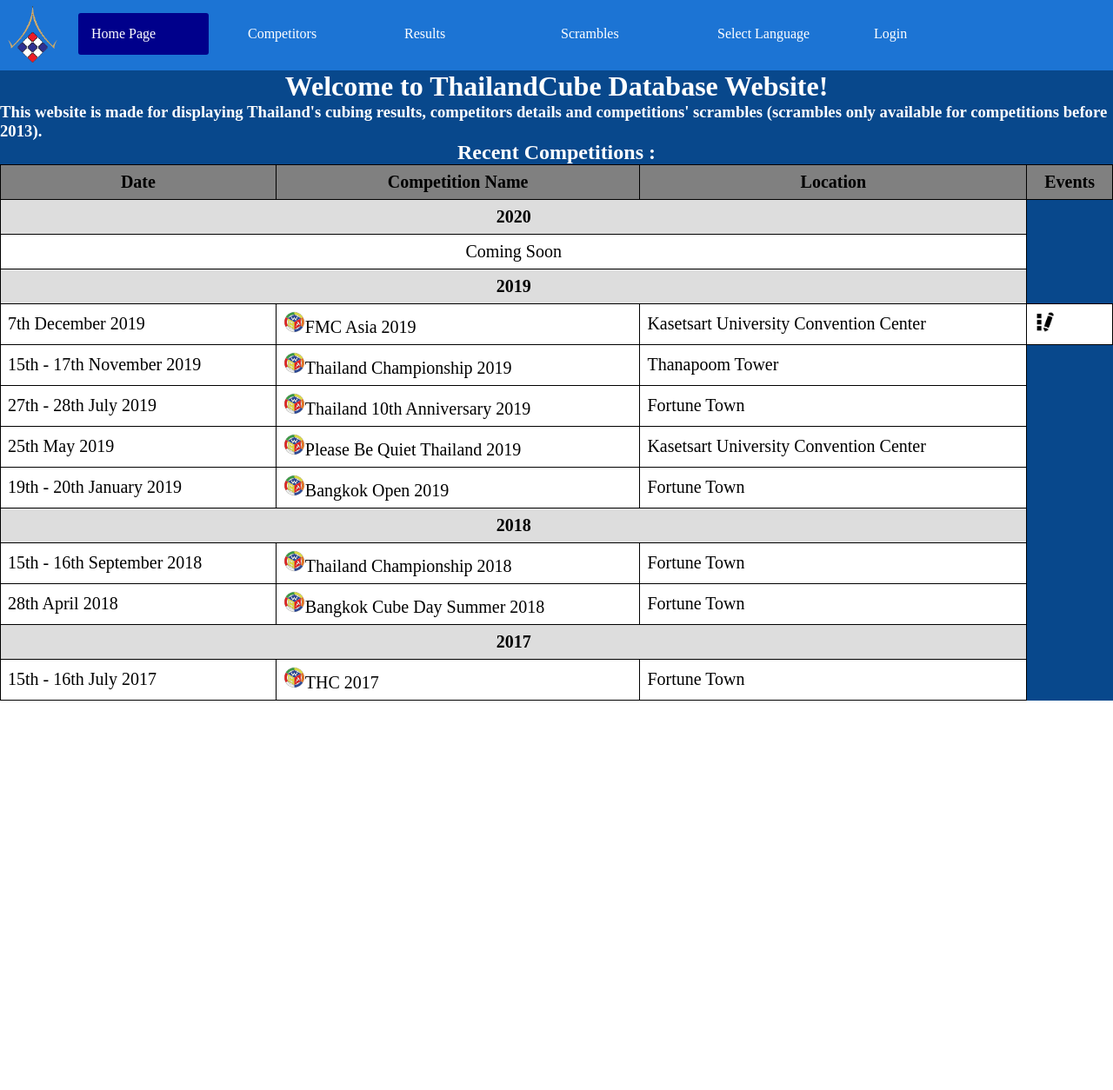
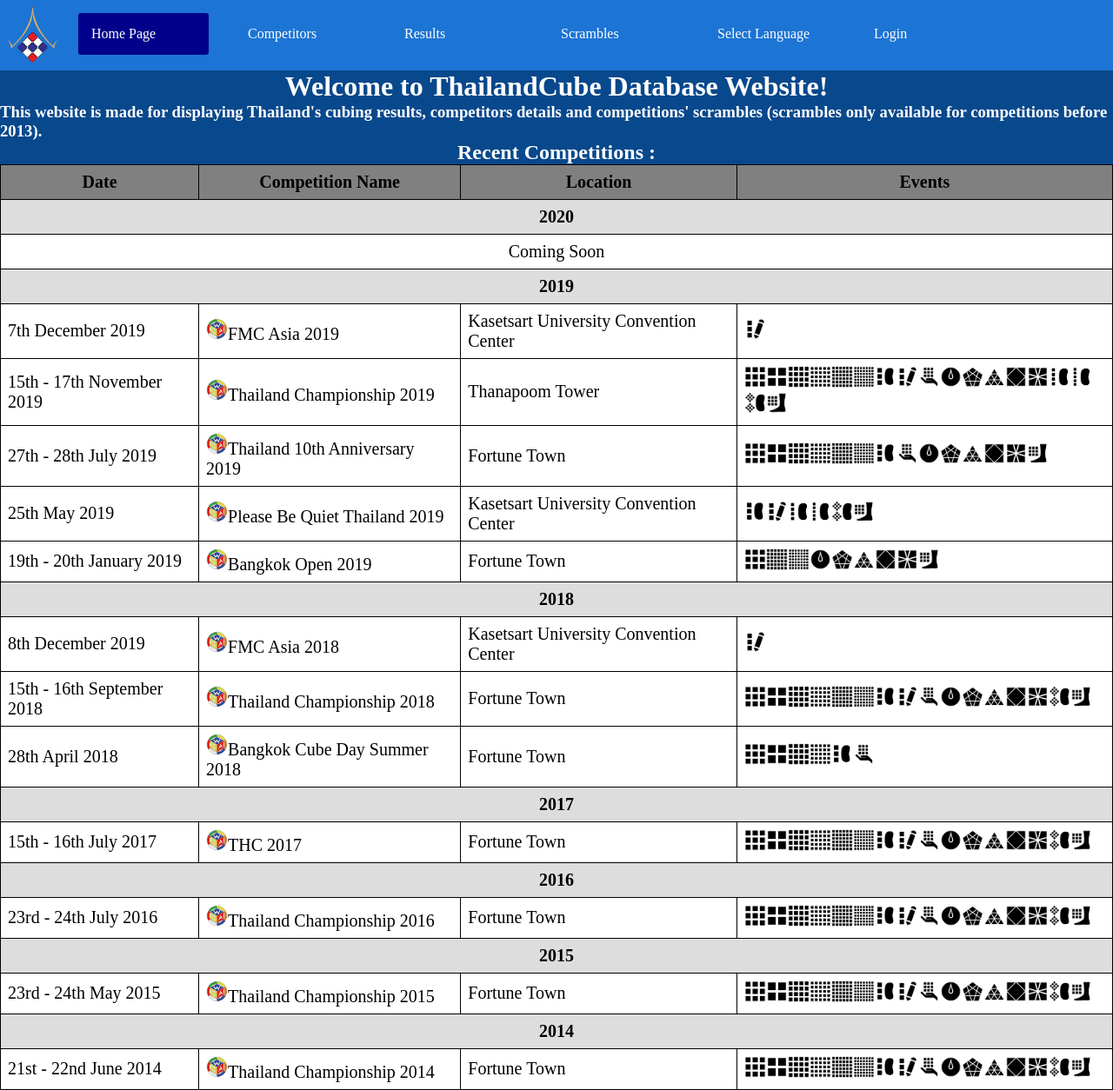
Before and after one commit to Kin6133/thcdbweb, a PHP site: page /en/index.html in a window 1280 px wide. Shown: the whole page at 87% size. Before the commit the page ends 806 px from the top, so only its background shows below. Run offline with PHP 8.4, Linux system fonts and the light colour scheme.

Commit message:
Comps Updated

```diff
--- a/CSS/index.css
+++ b/CSS/index.css
@@ -15,7 +15,7 @@
   }
 *
     {
-        font-family: 'supermarket';
+        font-family: supermarket;
         color: white;
         padding: 0;
         margin: 0;
@@ -146,3 +146,8 @@
     {
         background-color: grey;
     }
+.flag
+    {
+        width: 20%;
+        height: 20%;
+    }
--- a/en/index.html
+++ b/en/index.html
@@ -17,9 +17,8 @@
                 <li>Select Language
                     <div class="sel">
                         <ul>
-                            <li><a href="../en/index.html">English (English)</a></li>
-                            <li><a href="../th/index.html">Thai (ภาษาไทย)</a></li>
-                            <li><a href="../jp/index.html">Japanese (日本語)</a></li>
+                            <li><a href="../en/index.html"><img class="flag" src="../Images/UK Flag.png">English (English)</a></li>
+                            <li><a href="../th/index.html"><img class="flag" src="../Images/Thailand Flag.png">Thai (ภาษาไทย)</a></li>
                         </ul>
                     </div>
                 </li>
@@ -37,13 +36,13 @@
                 <th class="row">Events</th>
             </tr>
             <tr>
-                <th colspan="3" class="year">2020</th>
+                <th colspan="4" class="year">2020</th>
             </tr>
             <tr>
-                <td colspan="3" class="spe">Coming Soon</td>
+                <td colspan="4" class="spe">Coming Soon</td>
             </tr>
             <tr>
-                <th colspan="3" class="year">2019</th>
+                <th colspan="4" class="year">2019</th>
             </tr>
             <tr>
                 <td>7th December 2019</td>
@@ -55,42 +54,82 @@
                 <td>15th - 17th November 2019</td>
                 <td><a href="https://www.worldcubeassociation.org/competitions/ThailandChampionship2019"><img class="wca" src="../Images/WCA.png"></a>Thailand Championship 2019</td>
                 <td>Thanapoom Tower</td>
+                <td><img src="../Images/Events Bl/333.png"><img src="../Images/Events Bl/222.png"><img src="../Images/Events Bl/444.png"><img src="../Images/Events Bl/555.png"><img src="../Images/Events Bl/666.png"><img src="../Images/Events Bl/777.png"><img src="../Images/Events Bl/3bld.png"><img src="../Images/Events Bl/fmc.png"><img src="../Images/Events Bl/oh.png"><img src="../Images/Events Bl/clock.png"><img src="../Images/Events Bl/mega.png"><img src="../Images/Events Bl/pyra.png"><img src="../Images/Events Bl/skewb.png"><img src="../Images/Events Bl/sq1.png"><img src="../Images/Events Bl/4bld.png"><img src="../Images/Events Bl/5bld.png"><img src="../Images/Events Bl/3mbld.png"><img src="../Images/Events Bl/333ft.png"></td>
             </tr>
             <tr>
                 <td>27th - 28th July 2019</td>
                 <td><a href="https://www.worldcubeassociation.org/competitions/Thailand10thAnniversary2019"><img class="wca" src="../Images/WCA.png"></a>Thailand 10th Anniversary 2019</td>
                 <td>Fortune Town</td>
+                <td><img src="../Images/Events Bl/333.png"><img src="../Images/Events Bl/222.png"><img src="../Images/Events Bl/444.png"><img src="../Images/Events Bl/555.png"><img src="../Images/Events Bl/666.png"><img src="../Images/Events Bl/777.png"><img src="../Images/Events Bl/3bld.png"><img src="../Images/Events Bl/oh.png"><img src="../Images/Events Bl/clock.png"><img src="../Images/Events Bl/mega.png"><img src="../Images/Events Bl/pyra.png"><img src="../Images/Events Bl/skewb.png"><img src="../Images/Events Bl/sq1.png"><img src="../Images/Events Bl/333ft.png"></td>
             </tr>
             <tr>
                 <td>25th May 2019</td>
                 <td><a href="https://www.worldcubeassociation.org/competitions/PleaseBeQuietThailand2019"><img class="wca" src="../Images/WCA.png"></a>Please Be Quiet Thailand 2019</td>
                 <td>Kasetsart University Convention Center</td>
+                <td><img src="../Images/Events Bl/3bld.png"><img src="../Images/Events Bl/fmc.png"><img src="../Images/Events Bl/4bld.png"><img src="../Images/Events Bl/5bld.png"><img src="../Images/Events Bl/3mbld.png"><img src="../Images/Events Bl/333ft.png"></td>
             </tr>
             <tr>
                 <td>19th - 20th January 2019</td>
                 <td><a href="https://www.worldcubeassociation.org/competitions/BangkokOpen2019"><img class="wca" src="../Images/WCA.png"></a>Bangkok Open 2019</td>
                 <td>Fortune Town</td>
+                <td><img src="../Images/Events Bl/333.png"><img src="../Images/Events Bl/666.png"><img src="../Images/Events Bl/777.png"><img src="../Images/Events Bl/clock.png"><img src="../Images/Events Bl/mega.png"><img src="../Images/Events Bl/pyra.png"><img src="../Images/Events Bl/skewb.png"><img src="../Images/Events Bl/sq1.png"><img src="../Images/Events Bl/333ft.png"></td>
             </tr>
             <tr>
-                <th colspan="3" class="year">2018</th>
+                <th colspan="4" class="year">2018</th>
+            </tr>
+            <tr>
+                <td>8th December 2019</td>
+                <td><a href="https://www.worldcubeassociation.org/competitions/FMCAsia2018"><img class="wca" src="../Images/WCA.png"></a>FMC Asia 2018</td>
+                <td>Kasetsart University Convention Center</td>
+                <td><img src="../Images/Events Bl/fmc.png"></td>
             </tr>
             <tr>
                 <td>15th - 16th September 2018</td>
                 <td><a href="https://www.worldcubeassociation.org/competitions/ThailandChampionship2018"><img class="wca" src="../Images/WCA.png"></a>Thailand Championship 2018</td>
                 <td>Fortune Town</td>
+                <td><img src="../Images/Events Bl/333.png"><img src="../Images/Events Bl/222.png"><img src="../Images/Events Bl/444.png"><img src="../Images/Events Bl/555.png"><img src="../Images/Events Bl/666.png"><img src="../Images/Events Bl/777.png"><img src="../Images/Events Bl/3bld.png"><img src="../Images/Events Bl/fmc.png"><img src="../Images/Events Bl/oh.png"><img src="../Images/Events Bl/clock.png"><img src="../Images/Events Bl/mega.png"><img src="../Images/Events Bl/pyra.png"><img src="../Images/Events Bl/skewb.png"><img src="../Images/Events Bl/sq1.png"><img src="../Images/Events Bl/3mbld.png"><img src="../Images/Events Bl/333ft.png"></td>
             </tr>
             <tr>
                 <td>28th April 2018</td>
                 <td><a href="https://www.worldcubeassociation.org/competitions/BangkokCubeDaySummer2018"><img class="wca" src="../Images/WCA.png"></a>Bangkok Cube Day Summer 2018</td>
                 <td>Fortune Town</td>
+                <td><img src="../Images/Events Bl/333.png"><img src="../Images/Events Bl/222.png"><img src="../Images/Events Bl/444.png"><img src="../Images/Events Bl/555.png"><img src="../Images/Events Bl/3bld.png"><img src="../Images/Events Bl/oh.png"></td>
             </tr>
             <tr>
-                <th colspan="3" class="year">2017</th>
+                <th colspan="4" class="year">2017</th>
             </tr>
             <tr>
                 <td>15th - 16th July 2017</td>
                 <td><a href="https://www.worldcubeassociation.org/competitions/ThailandChampionship2017"><img class="wca" src="../Images/WCA.png"></a>THC 2017</td>
                 <td>Fortune Town</td>
+                <td><img src="../Images/Events Bl/333.png"><img src="../Images/Events Bl/222.png"><img src="../Images/Events Bl/444.png"><img src="../Images/Events Bl/555.png"><img src="../Images/Events Bl/666.png"><img src="../Images/Events Bl/777.png"><img src="../Images/Events Bl/3bld.png"><img src="../Images/Events Bl/fmc.png"><img src="../Images/Events Bl/oh.png"><img src="../Images/Events Bl/clock.png"><img src="../Images/Events Bl/mega.png"><img src="../Images/Events Bl/pyra.png"><img src="../Images/Events Bl/skewb.png"><img src="../Images/Events Bl/sq1.png"><img src="../Images/Events Bl/3mbld.png"><img src="../Images/Events Bl/333ft.png"></td>
+            </tr>
+            <tr>
+                <th colspan="4" class="year">2016</th>
+            </tr>
+            <tr>
+                <td>23rd - 24th July 2016</td>
+                <td><a href="https://www.worldcubeassociation.org/competitions/ThailandChampionship2016"><img class="wca" src="../Images/WCA.png"></a>Thailand Championship 2016</td>
+                <td>Fortune Town</td>
+                <td><img src="../Images/Events Bl/333.png"><img src="../Images/Events Bl/222.png"><img src="../Images/Events Bl/444.png"><img src="../Images/Events Bl/555.png"><img src="../Images/Events Bl/666.png"><img src="../Images/Events Bl/777.png"><img src="../Images/Events Bl/3bld.png"><img src="../Images/Events Bl/fmc.png"><img src="../Images/Events Bl/oh.png"><img src="../Images/Events Bl/clock.png"><img src="../Images/Events Bl/mega.png"><img src="../Images/Events Bl/pyra.png"><img src="../Images/Events Bl/skewb.png"><img src="../Images/Events Bl/sq1.png"><img src="../Images/Events Bl/3mbld.png"><img src="../Images/Events Bl/333ft.png"></td>
+            </tr>
+            <tr>
+                <th colspan="4" class="year">2015</th>
+            </tr>
+            <tr>
+                <td>23rd - 24th May 2015</td>
+                <td><a href="https://www.worldcubeassociation.org/competitions/ThailandChampionship2015"><img class="wca" src="../Images/WCA.png"></a>Thailand Championship 2015</td>
+                <td>Fortune Town</td>
+                <td><img src="../Images/Events Bl/333.png"><img src="../Images/Events Bl/222.png"><img src="../Images/Events Bl/444.png"><img src="../Images/Events Bl/555.png"><img src="../Images/Events Bl/666.png"><img src="../Images/Events Bl/777.png"><img src="../Images/Events Bl/3bld.png"><img src="../Images/Events Bl/fmc.png"><img src="../Images/Events Bl/oh.png"><img src="../Images/Events Bl/clock.png"><img src="../Images/Events Bl/mega.png"><img src="../Images/Events Bl/pyra.png"><img src="../Images/Events Bl/skewb.png"><img src="../Images/Events Bl/sq1.png"><img src="../Images/Events Bl/3mbld.png"><img src="../Images/Events Bl/333ft.png"></td>
+            </tr>
+            <tr>
+                <th colspan="4" class="year">2014</th>
+            </tr>
+            <tr>
+                <td>21st - 22nd June 2014</td>
+                <td><a href="https://www.worldcubeassociation.org/competitions/ThailandChampionship2014"><img class="wca" src="../Images/WCA.png"></a>Thailand Championship 2014</td>
+                <td>Fortune Town</td>
+                <td><img src="../Images/Events Bl/333.png"><img src="../Images/Events Bl/222.png"><img src="../Images/Events Bl/444.png"><img src="../Images/Events Bl/555.png"><img src="../Images/Events Bl/666.png"><img src="../Images/Events Bl/777.png"><img src="../Images/Events Bl/3bld.png"><img src="../Images/Events Bl/fmc.png"><img src="../Images/Events Bl/oh.png"><img src="../Images/Events Bl/clock.png"><img src="../Images/Events Bl/mega.png"><img src="../Images/Events Bl/pyra.png"><img src="../Images/Events Bl/skewb.png"><img src="../Images/Events Bl/sq1.png"><img src="../Images/Events Bl/3mbld.png"><img src="../Images/Events Bl/333ft.png"></td>
             </tr>
         </table>
     </body>
```
Also changed, not shown: Images/Thailand Flag.png (added), Images/UK Flag.png (added).
